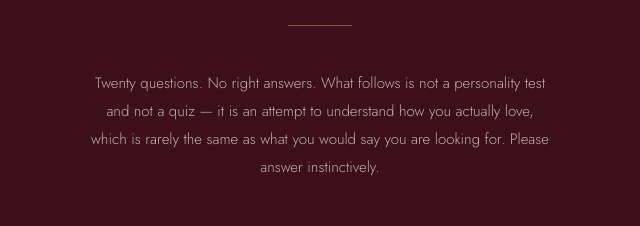
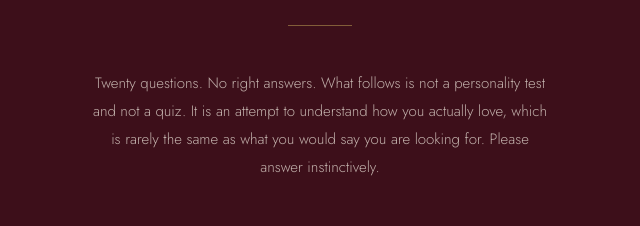
Before and after one commit to sugarbyte811/revolution-dating, a website: page index.html in a window 1280 px wide. Shown: the part 392-618 px from the top of the page, 320-960 px from the left. Drawn offline with nearby package versions, Linux system fonts and the light colour scheme.

Commit message:
Remove em dash from cover copy; add house-style guard
The cover blurb shipped '&mdash;' to the live site, violating the standing
no-em-dash rule. Replaced with a full stop (a comma there would be a splice).

Audit found exactly one instance across the project: no literal U+2014, no
en dashes. Added test section 15, which scans index.html and every src/*.js
for U+2014, &mdash;, &#8212; and &#x2014;, so the rule is enforced rather
than remembered.

Tests: 494 -> 505 checks.

```diff
--- a/index.html
+++ b/index.html
@@ -230,7 +230,7 @@ body{
     <div class="divider"></div>
     <p class="blurb">
       Twenty questions. No right answers. What follows is not a personality test
-      and not a quiz &mdash; it is an attempt to understand how you actually love,
+      and not a quiz. It is an attempt to understand how you actually love,
       which is rarely the same as what you would say you are looking for.
       Please answer instinctively.
     </p>
```
